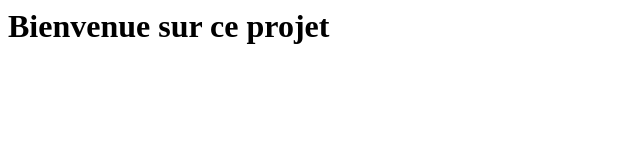
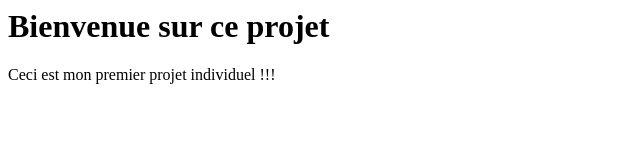
Before and after one commit to WonderOfU3/WonderOfU3.github.io, a plain HTML site: page index.html in a window 1280 px wide. Shown: the whole page, without its empty margins (0-640 px from the left). Drawn offline with Linux system fonts and the light colour scheme.

Commit message:
Update index.html

```diff
--- a/index.html
+++ b/index.html
@@ -1 +1,2 @@
 <h1>Bienvenue sur ce projet</h1>
+<p>Ceci est mon premier projet individuel !!!</p>
```
